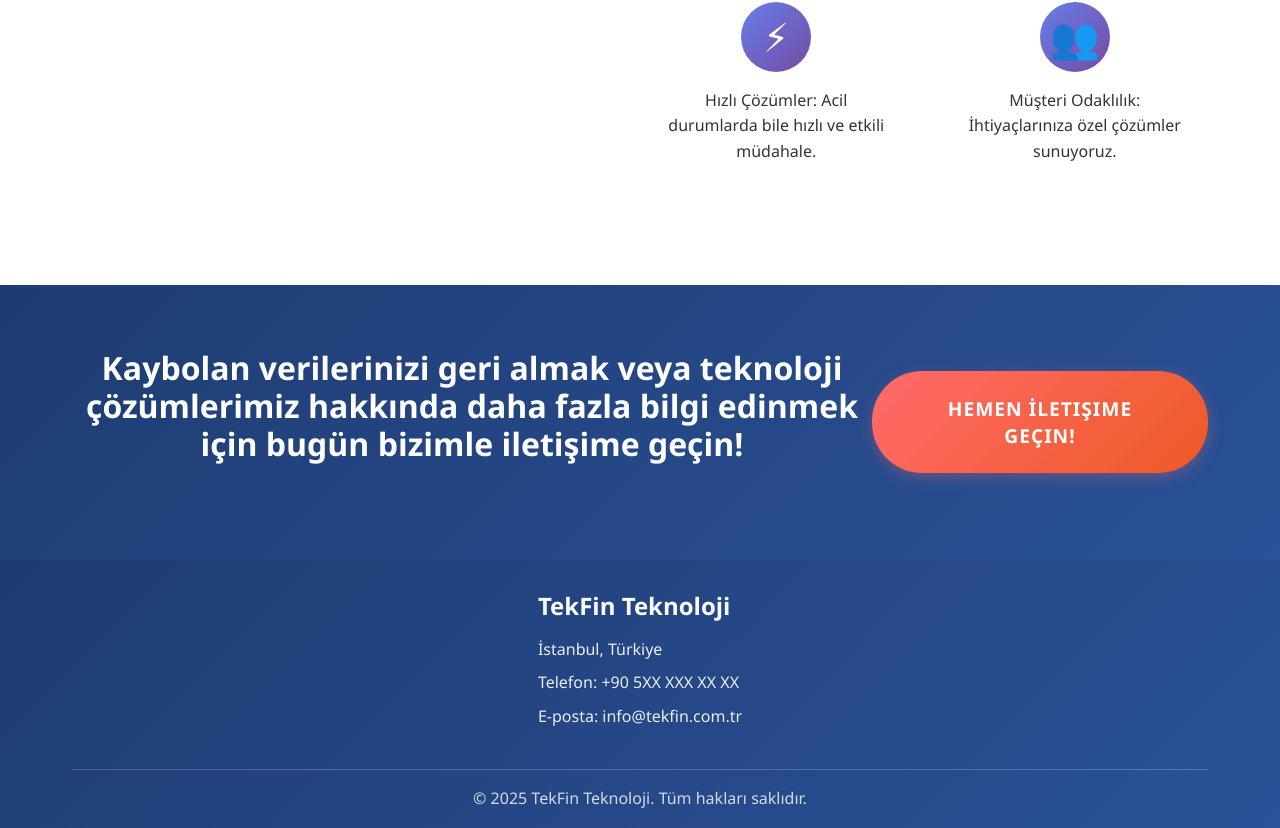
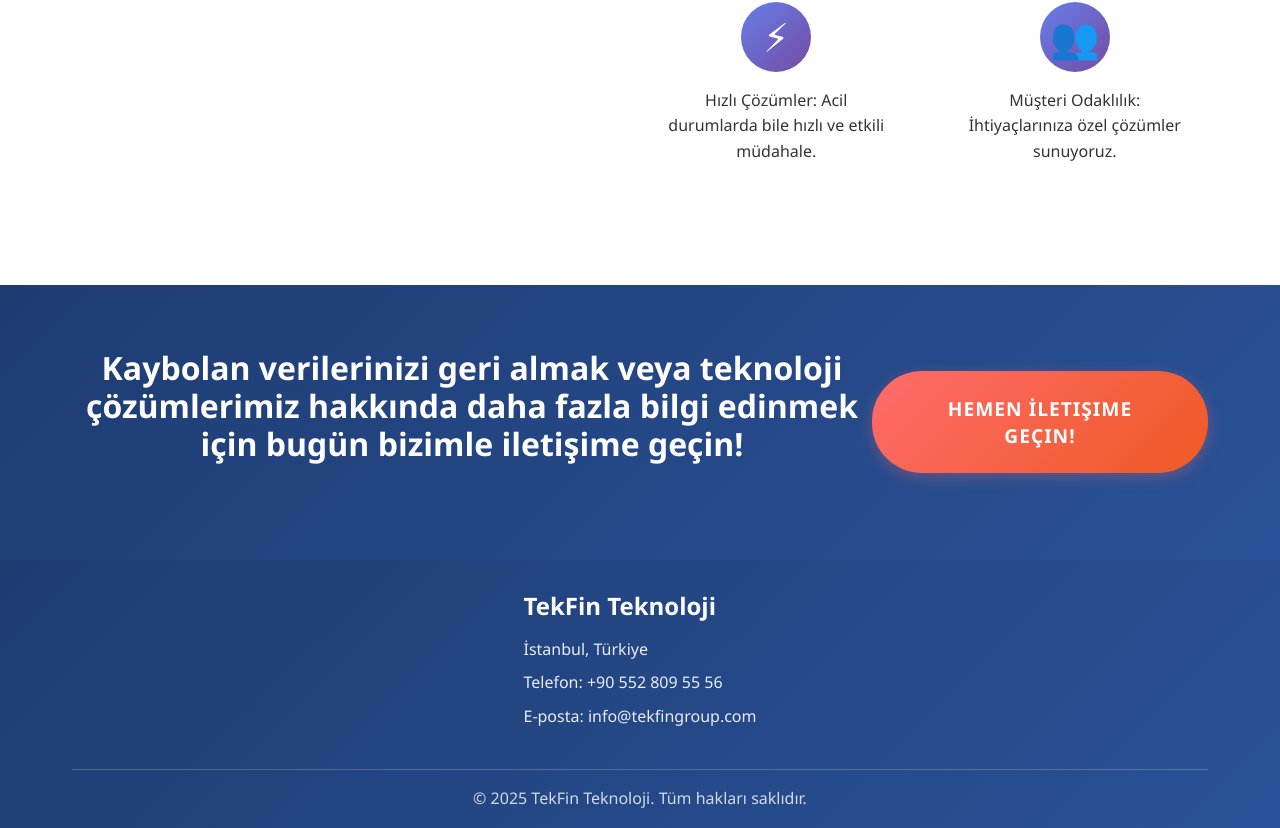
Before and after one commit to SalehKar/tekfin-website, a React (Create React App) app: page / in a window 1280 px wide. Shown: the part 2155-2983 px from the top of the page. Built offline with nearby package versions, Linux system fonts and the light colour scheme.

Commit message:
Update Footer.js
Email update

```diff
--- a/src/components/Footer.js
+++ b/src/components/Footer.js
@@ -7,15 +7,15 @@ const Footer = ({ language }) => {
       company: 'TekFin Teknoloji',
       rights: 'Tüm hakları saklıdır.',
       address: 'İstanbul, Türkiye',
-      phone: 'Telefon: +90 5XX XXX XX XX',
-      email: 'E-posta: info@tekfin.com.tr'
+      phone: 'Telefon: +90 552 809 55 56',
+      email: 'E-posta: info@tekfingroup.com'
     },
     en: {
       company: 'TekFin Teknoloji',
       rights: 'All rights reserved.',
       address: 'Istanbul, Turkey',
-      phone: 'Phone: +90 5XX XXX XX XX',
-      email: 'Email: info@tekfin.com.tr'
+      phone: 'Phone: +90 552 809 55 56',
+      email: 'Email: info@tekfingroup.com'
     }
   };
 
```
